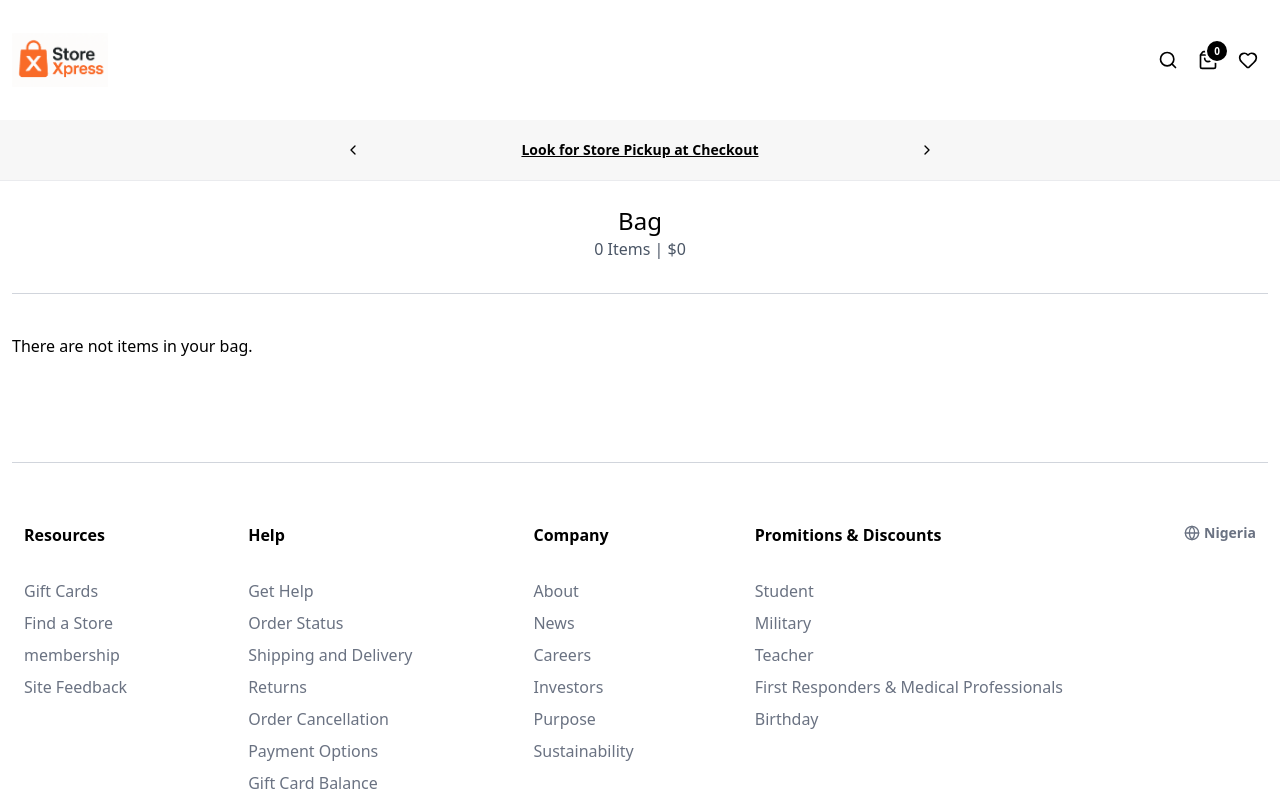
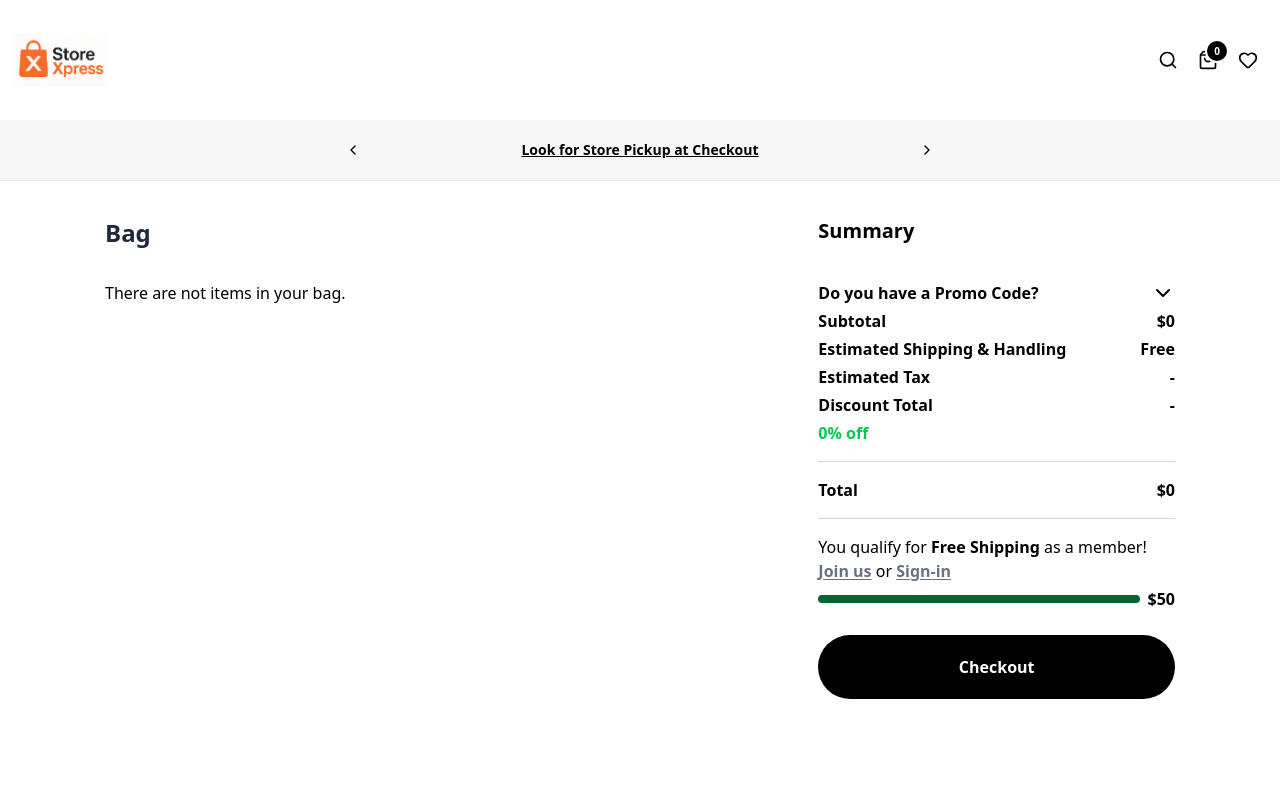
Before and after one commit to faosy-adebimpe/storexpress, a Next.js app: page /cart in a window 1280 px wide. Shown: the top 800 px of the page. Built offline with nearby package versions, Linux system fonts and the light colour scheme.

Commit message:
add checkout summary

```diff
--- /dev/null
+++ b/src/app/cart/Summary.tsx
@@ -0,0 +1,119 @@
+'use client';
+
+import classNames from 'classnames';
+import { ChevronDownIcon } from 'lucide-react';
+import Link from 'next/link';
+import { useState } from 'react';
+
+const Summary = ({ totalPrice }: { totalPrice: number }) => {
+    const [showPromoEntry, setShowPromoEntery] = useState(false);
+
+    return (
+        // <div className="hidden lg:flex flex-col items-start min-w-1/3">
+        <div className="hidden lg:flex flex-col items-start w-1/3">
+            <h2 className="font-semibold text-xl py-3">Summary</h2>
+
+            <div className="w-full m-0 p-0 mt-6">
+                <div className="flex gap-3 justify-between">
+                    <h5 className="font-semibold">Do you have a Promo Code?</h5>
+                    <button
+                        className=""
+                        onClick={() => setShowPromoEntery((prev) => !prev)}
+                    >
+                        <ChevronDownIcon
+                            className={classNames(
+                                'size-6 transition-transform',
+                                { '-rotate-180': showPromoEntry }
+                            )}
+                        />
+                    </button>
+                </div>
+
+                <div
+                    className={classNames(
+                        'w-full flex items-center gap-3 text-gray-500 transition-all overflow-hidden',
+                        {
+                            ' mb-7 mt-2 max-h-screen': showPromoEntry,
+                            'max-h-0': !showPromoEntry,
+                        }
+                    )}
+                >
+                    <input
+                        type="text"
+                        className="px-3 py-2 rounded-lg border border-gray-300 outline-none flex-auto"
+                    />
+                    <button className="px-5 py-2 rounded-full border border-gray-300 font-semibold">
+                        Apply
+                    </button>
+                </div>
+            </div>
+
+            <ul className="w-full flex gap-1 flex-col items-start mt-1 font-semibold">
+                <li className="w-full flex gap-1 justify-between items-center">
+                    <p>Subtotal</p>
+                    <p>${totalPrice}</p>
+                </li>
+                <li className="w-full flex gap-1 justify-between items-center">
+                    <p>Estimated Shipping & Handling</p>
+                    <p>Free</p>
+                </li>
+                <li className="w-full flex gap-1 justify-between items-center">
+                    <p>Estimated Tax</p>
+                    <p>-</p>
+                </li>
+                <li className="w-full flex gap-1 justify-between items-center">
+                    <p>Discount Total</p>
+                    <p>-</p>
+                </li>
+                <li className="w-full flex gap-1 justify-between items-center">
+                    <p className="text-green-500">0% off</p>
+                    {/* <p>-</p> */}
+                </li>
+
+                {/* total */}
+                <hr className="hr my-3" />
+                <li className="w-full flex gap-1 justify-between items-center">
+                    {/* <p className="text-green-500">Total</p> */}
+                    <p className="">Total</p>
+                    <p>${totalPrice}</p>
+                </li>
+                <hr className="hr my-3" />
+
+                <li className="font-normal">
+                    You qualify for{' '}
+                    <span className="font-semibold">Free Shipping</span> as a
+                    member!{' '}
+                    <Link
+                        href="#"
+                        className="underline underline-offset-2 font-semibold text-gray-500"
+                    >
+                        Join us
+                    </Link>{' '}
+                    or{' '}
+                    <Link
+                        href="#"
+                        className="underline underline-offset-2 font-semibold text-gray-500"
+                    >
+                        Sign-in
+                    </Link>
+                </li>
+
+                <li className="w-full flex gap-2 items-center">
+                    <div className="w-full h-2 flex-auto bg-green-800 rounded-full"></div>
+                    <p className="">$50</p>
+                </li>
+
+                <li className="w-full mt-5 flex">
+                    <Link
+                        href="#"
+                        className="w-full py-5 px-1 font-bold text-white bg-black rounded-full btn cc"
+                    >
+                        Checkout
+                    </Link>
+                </li>
+            </ul>
+        </div>
+    );
+};
+
+export default Summary;
--- a/src/app/cart/page.tsx
+++ b/src/app/cart/page.tsx
@@ -2,21 +2,26 @@
 
 import { useCartStore } from '@/store/cartStore';
 import Cart from './Cart';
+import Summary from './Summary';
 
 const CartPage = () => {
     const { getTotal, getTotalPrice } = useCartStore();
     const totalItems = getTotal();
     const totalPrice = getTotalPrice();
     return (
-        <div>
-            <div className="text-center mb-5 p-3">
-                <h2 className="text-2xl">Bag</h2>
-                <p className="text-gray-600">
-                    {totalItems} Items | ${totalPrice}
+        <div className="flex gap-7 p-3 max-w-[1094px] mx-auto">
+            <div className="flex-auto">
+                <div className="text-center mb-5 p-3 lg:px-0">
+                    <h2 className="text-2xl font-semibold text-gray-800 lg:text-left">
+                        Bag
+                    </h2>
+                    <p className="text-gray-600 lg:hidden font-semibold">
+                        <span className="">{totalItems}</span> Items | ${' '}
+                        <span className="text-gray-700">{totalPrice}</span>
                     </p>
                 </div>
 
-            <hr className="w-full text-gray-300 mb-10" />
+                <hr className="w-full text-gray-300 mb-10 lg:hidden" />
 
                 {/* empty cart */}
                 {totalItems <= 0 && (
@@ -25,6 +30,8 @@ const CartPage = () => {
 
                 <Cart />
             </div>
+            <Summary totalPrice={totalPrice} />
+        </div>
     );
 };
 
```
Lines whose indentation alone changed are shown as unchanged.
